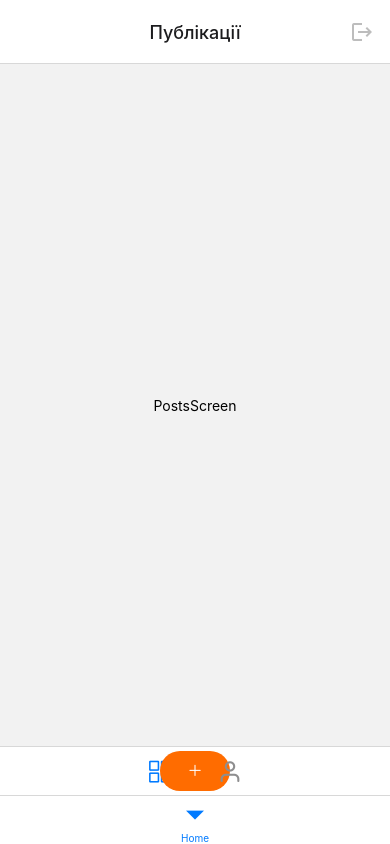
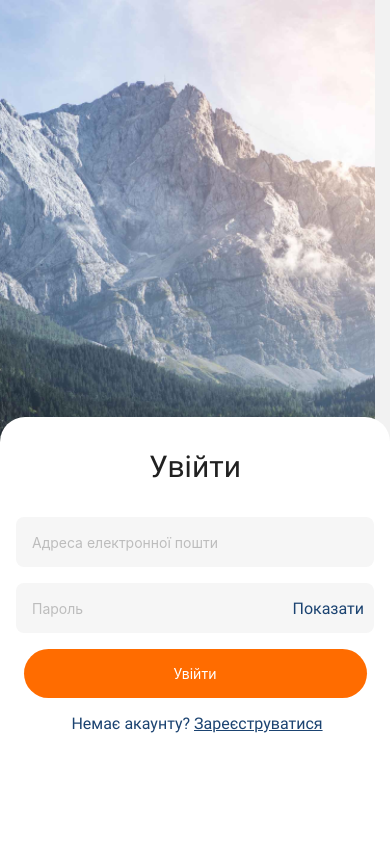
Before and after one commit to VitaliiKoshytskyi/react_native_app, a React Native app in the folder ReactNativeProject/: screen / in a window 390 px wide. Built offline with nearby package versions, Linux system fonts and the light colour scheme.

Commit message:
form submit

```diff
--- a/ReactNativeProject/App.js
+++ b/ReactNativeProject/App.js
@@ -4,23 +4,27 @@ import { useFonts } from "expo-font";
 import { NavigationContainer } from '@react-navigation/native';
 import { createStackNavigator } from "@react-navigation/stack";
 import { createBottomTabNavigator } from '@react-navigation/bottom-tabs';
+import { useState, useEffect } from "react";
 
 import LoginScreen from './Screens/Auth/LoginScreen';
 import RegistrationScreen from './Screens/Auth/RegistrationScreen';
-// import PostsScreen from './Screens/Main/PostsScreen';
-// import CreatePostsScreen from './Screens/Main/CreatePostsScreen';
-// import ProfileScreen from './Screens/Main/ProfileScreen';
 import HomeScreen from './Screens/Main/Home';
 
 const AuthStack = createStackNavigator();
 const MainTab = createBottomTabNavigator();
 
-const useRoute = (isAuth) => {
+const useRoute = (isAuth,setLoginStatus) => {
   if (!isAuth) {
-    return <AuthStack.Navigator initialRouteName="Login">
-           <AuthStack.Screen options={{headerShown:false}} name="Registration" component={RegistrationScreen} />
-           <AuthStack.Screen  options={{headerShown:false}} name="Login" component={LoginScreen} />
-       </AuthStack.Navigator>
+    return (
+      <AuthStack.Navigator initialRouteName="Login">
+        <AuthStack.Screen options={{ headerShown: false }} name="Registration">
+          {() => <RegistrationScreen setLoginStatus={setLoginStatus} />}
+        </AuthStack.Screen>
+        <AuthStack.Screen options={{ headerShown: false }} name="Login">
+          {() => <LoginScreen setLoginStatus={setLoginStatus} />}
+        </AuthStack.Screen>
+      </AuthStack.Navigator>
+    );
   }
   return  <MainTab.Navigator>
          <MainTab.Screen name="Home" component={HomeScreen} options={{headerShown:false}}/>
@@ -28,8 +32,9 @@ const useRoute = (isAuth) => {
 }
 
 export default function App() {
+   const [loginStatus, setLoginStatus] = useState(false);
 
-const routing = useRoute({})
+const routing = useRoute(loginStatus,setLoginStatus)
 
   const [fontLoaded] = useFonts({
     "Roboto-regular": require("./assets/fonts/Roboto/Roboto-Regular.ttf"),
--- a/ReactNativeProject/Screens/Auth/LoginScreen.jsx
+++ b/ReactNativeProject/Screens/Auth/LoginScreen.jsx
@@ -6,7 +6,7 @@ import { useNavigation } from '@react-navigation/native';
 import bkgImage from "../../assets/images/Photo.png"
 
 
-export default function LoginScreen() {
+export default function LoginScreen({ setLoginStatus }) {
   const navigation = useNavigation();
    const { height } = useWindowDimensions();
   const [isPasswordVisible, setIsPasswordVisible] = useState(false);
@@ -14,6 +14,7 @@ export default function LoginScreen() {
   const [password, setPassword] = useState("");
 
   const onSubmit = () => {
+    setLoginStatus(true);
         setEmail("");
         setPassword("");
         console.log({ email, password });
@@ -42,7 +43,7 @@ export default function LoginScreen() {
           </View>
         </KeyboardAvoidingView>
         <View style={styles.box}>
-            <Button text="Увійти" onPress={onSubmit} />
+         <Button text="Увійти" onPress={onSubmit}  />
           <Text style={styles.signinText}> Немає акаунту?{" "}
             <Text  onPress={() => navigation.navigate("Registration")} style={[styles.signinText, styles.signinLink]}>
               Зареєструватися
--- a/ReactNativeProject/Screens/Auth/RegistrationScreen.jsx
+++ b/ReactNativeProject/Screens/Auth/RegistrationScreen.jsx
@@ -7,7 +7,7 @@ import { useNavigation } from '@react-navigation/native';
 import bkgImage from "../../assets/images/Photo.png"
 
 
-export default function RegistrationScreen() {
+export default function RegistrationScreen({setLoginStatus}) {
    const navigation = useNavigation();
    const { height } = useWindowDimensions();
   const [isPasswordVisible, setIsPasswordVisible] = useState(false);
@@ -15,7 +15,8 @@ export default function RegistrationScreen() {
   const [email, setEmail] = useState("");
   const [password, setPassword] = useState("");
 
-   const onSubmit = () => {
+  const onSubmit = () => {
+     setLoginStatus(true);
         setName("");
         setEmail("");
         setPassword("");
--- a/ReactNativeProject/Screens/Main/ProfileScreen.jsx
+++ b/ReactNativeProject/Screens/Main/ProfileScreen.jsx
@@ -11,6 +11,7 @@ import {
   Image,
 } from "react-native";
 import { AntDesign, Feather } from "@expo/vector-icons";
+import Logout from '../../Components/Logout'
 
 export default function ProfileScreen() {
   return (
@@ -30,7 +31,7 @@ export default function ProfileScreen() {
             <Text style={styles.title}>Natali Romanova</Text>
           </View>
           <View style={styles.logout}>
-            {/* <LogOut /> */}
+            <Logout />
           </View>
 
           <View
@@ -78,7 +79,7 @@ export default function ProfileScreen() {
                 }}
               >
                 <Feather name="message-circle" size={24} color="#FF6C00" />
-                <Text>5</Text>
+                <Text>8</Text>
               </View>
               <View
                 style={{
```
